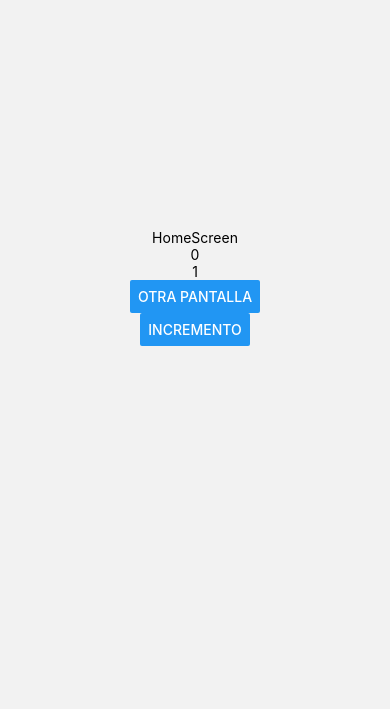
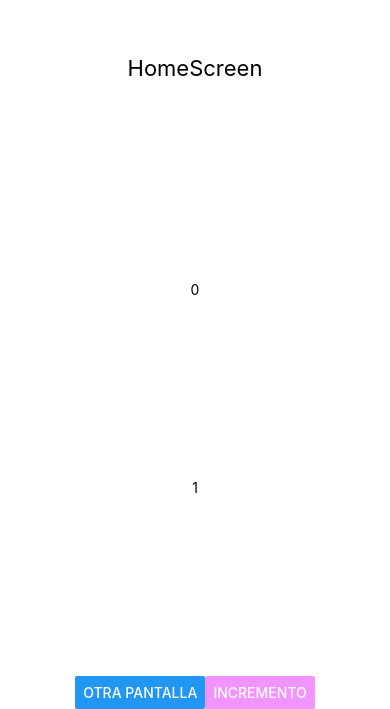
Before and after one commit to SurferClub/Context-React-Native, a React Native app: screen / in a window 390 px wide. Shown: the part 135-844 px from the top of the page. Built offline with nearby package versions, Linux system fonts and the light colour scheme.

Commit message:
mejorando estilos

```diff
--- a/App.js
+++ b/App.js
@@ -1,7 +1,7 @@
 import 'react-native-gesture-handler';
 
 import { StatusBar } from 'expo-status-bar';
-import { StyleSheet, Text, View, Button } from 'react-native';
+import { StyleSheet, Text, View, Button, Pressable } from 'react-native';
 import {NavigationContainer} from '@react-navigation/native'
 import {createStackNavigator} from '@react-navigation/stack'
 import {ContextProvider, Context} from './Global/Context'
@@ -11,25 +11,36 @@ function HomeScreen({navigation}) {
   const {val,setVal,val1,setVal1} = useContext(Context)
 
   return (
-    <View style={{flex:1,alignItems: 'center',justifyContent: 'center'}}>
-      <Text>HomeScreen</Text>
+    <View style={styles.container}>
+
+      <Text style={styles.containerText}>
+        HomeScreen</Text>
+
       <Text>{val}</Text>
       <Text>{val1}</Text>
+      <View style={{flexDirection: 'row'}}>
       <Button title="otra pantalla"
       onPress={()=> navigation.navigate('OtraPantalla')}
       />
-      <Button title='Incremento' onPress={()=>{
-        setVal(val + 1)
-        setVal1(val1 + 1)
-      }}/>
+      <Button
+         color="#f194ff"
+        title='Incremento'
+        onPress={()=>{
+          setVal(val + 1)
+          setVal1(val1 + 1)
+        }}/>
+      </View>
     </View>
   )
 }
 
 function OtraPantalla({navigation}) {
+  const {val,setVal,val1,setVal1} = useContext(Context)
   return (
     <View style={{flex:1,alignItems: 'center',justifyContent: 'center'}}>
       <Text>HomeScreen</Text>
+      <Text>{val}</Text>
+      <Text>{val1}</Text>
       <Button title="Go back"
       onPress={()=> navigation.goBack()}
       >
@@ -60,6 +71,20 @@ const styles = StyleSheet.create({
     flex: 1,
     backgroundColor: '#fff',
     alignItems: 'center',
-    justifyContent: 'center',
+    flexDirection: 'column',
+    justifyContent: 'space-between',
   },
+  containerText:{
+    fontSize: 22,
+    margin:20,
+    paddingTop:170,
+  }
+  ,
+  button:{
+    paddingVertical: 22,
+    borderRadius: 4,
+    backgroundColor: 'black',
+    alignItems: 'space-between',
+    backgroundColor: 'black',
+  }
 });
--- a/package.json
+++ b/package.json
@@ -9,13 +9,16 @@
     "web": "expo start --web"
   },
   "dependencies": {
+    "@headlessui/react": "^1.7.17",
+    "@heroicons/react": "^2.0.18",
     "@react-navigation/native": "^6.1.7",
     "@react-navigation/stack": "^6.3.17",
     "expo": "~49.0.8",
     "expo-status-bar": "~1.6.0",
     "react": "18.2.0",
     "react-native": "0.72.4",
-    "react-native-gesture-handler": "~2.12.0"
+    "react-native-gesture-handler": "~2.12.0",
+    "tailwindcss": "^3.3.3"
   },
   "devDependencies": {
     "@babel/core": "^7.20.0"
```
Also changed, not shown: 1 other file (tests, documents, lock files or other folders).
